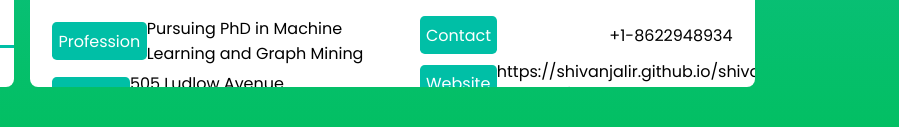
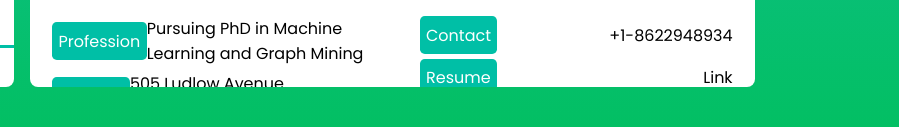
Before and after one commit to ShivanjaliR/shivanjaliVR-portfolio, a plain HTML site: page index.html in a window 1280 px wide. Shown: the part 617-744 px from the top of the page, 381-1280 px from the left. Drawn offline with Linux system fonts and the light colour scheme; a script that the page names is missing.

Commit message:
Resume Added

```diff
--- a/index.html
+++ b/index.html
@@ -71,7 +71,6 @@
             <div class="sidebar_buttom_menu" id="sidebar_buttom_menu">
                 <i class="fa fa-bars" id="sidebar_menu_icon"></i>
             </div>
-
             <!-- Sidebar Navigation -->
             <ul class="sidebar_navigation" id="sidebar_navigation">
                 <li><a href="/" class="active">About</a></li>
@@ -79,9 +78,7 @@
                 <li><a href="blogs.html">Blogs</a></li>
                 <li><a href="services.html">Services</a></li>
                 <li><a href="contact.html">Contact</a></li>
-
             </ul>
-
         </div>
         <!-- content -->
         <div class="content_container">
@@ -110,7 +107,8 @@
 
                     <ul class="right_profile">
                        <li><span class="profile_title">Contact</span><span>+1-8622948934</span></li>
-                        <li><span class="profile_title">Website</span><span>https://shivanjalir.github.io/shivanjaliVR-portfolio/</span></li>
+                       <li><span class="profile_title">Resume</span><span><a href="img/Shivanjali_Ranashing_latest_resume_1.pdf">Link </a></span></li>
+                       <li><span class="profile_title">Website</span><span><a href="https://shivanjalir.github.io/shivanjaliVR-portfolio/">Link </a></span></li>
                     </ul>
                 </div>
 
```
Also changed, not shown: 1 other file.
